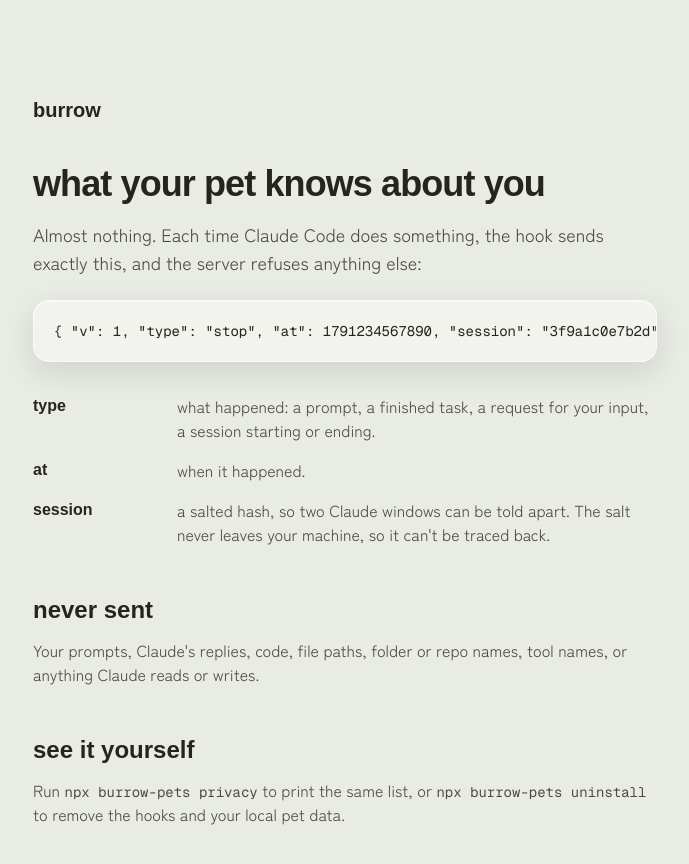
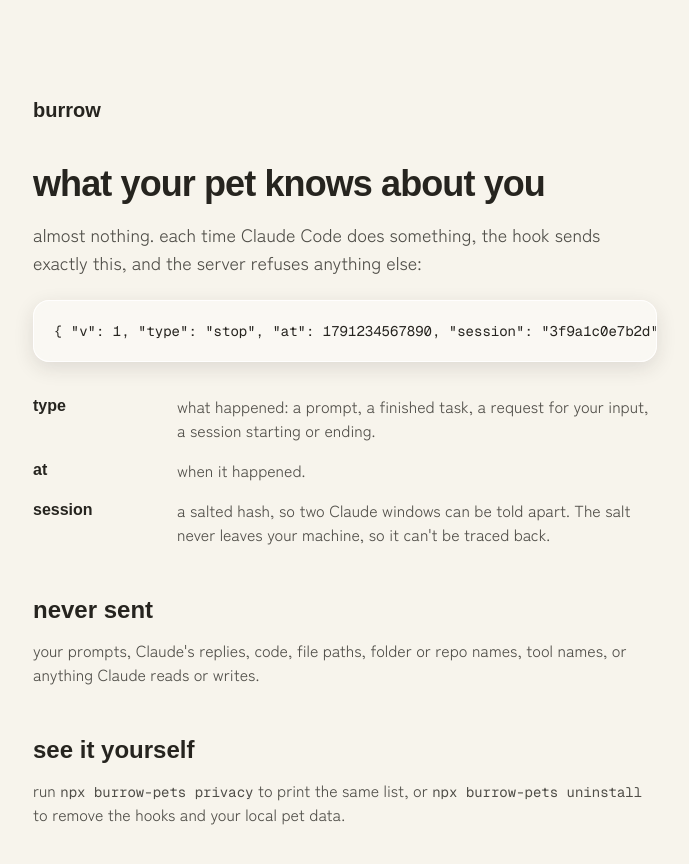
Before and after one commit to siddhantarora7/burrow, a Next.js app in the folder apps/web/: page /privacy in a window 1280 px wide. Shown: the top 864 px of the page, without its empty margins (295-984 px from the left). Built offline with nearby package versions, Linux system fonts and the light colour scheme; a web font is replaced by a local one.

Commit message:
fix(web): privacy and placeholder pages on the current chrome
They still used the retired .glass panel, the old --washi/--sumi theme and
sentence case. Both now use chips (.chip-os takes the night skin when the OS is
dark), --paper/--ink tokens from the chrome palette, and lowercase copy.

```diff
--- a/apps/web/app/globals.css
+++ b/apps/web/app/globals.css
@@ -7,28 +7,18 @@
 }
 
 :root {
-  --washi: #e9ece4;
-  --sumi: #26241f;
-  --glass: rgba(255, 255, 255, 0.4);
-  --glass-line: rgba(255, 255, 255, 0.6);
+  --paper: #f7f4ec;
+  --ink: #26241f;
   color-scheme: light;
 }
+/* Plain pages (privacy, landing) follow the OS theme; the garden's chrome follows its sky instead. */
 @media (prefers-color-scheme: dark) {
-  :root:not([data-theme="light"]) { --washi: #14161a; --sumi: #edebe4; --glass: rgba(30, 32, 38, 0.45); --glass-line: rgba(255, 255, 255, 0.16); color-scheme: dark; }
+  :root:not([data-theme="light"]) { --paper: #181a20; --ink: #f1eee6; color-scheme: dark; }
 }
-:root[data-theme="dark"] { --washi: #14161a; --sumi: #edebe4; --glass: rgba(30, 32, 38, 0.45); --glass-line: rgba(255, 255, 255, 0.16); color-scheme: dark; }
+:root[data-theme="dark"] { --paper: #181a20; --ink: #f1eee6; color-scheme: dark; }
 
-body { background: var(--washi); color: var(--sumi); font-family: var(--font-sans); -webkit-font-smoothing: antialiased; }
+body { background: var(--paper); color: var(--ink); font-family: var(--font-sans); -webkit-font-smoothing: antialiased; }
 :focus-visible { outline: 2px solid #4e6ea3; outline-offset: 3px; border-radius: 8px; }
-
-.glass {
-  background: var(--glass);
-  border: 1px solid var(--glass-line);
-  backdrop-filter: blur(14px) saturate(1.4);
-  -webkit-backdrop-filter: blur(14px) saturate(1.4);
-  box-shadow: inset 0 1px 0 rgba(255, 255, 255, 0.45), 0 10px 30px rgba(20, 24, 40, 0.12);
-}
-@media (prefers-reduced-transparency: reduce) { .glass { backdrop-filter: none; -webkit-backdrop-filter: none; background: var(--washi); } }
 
 /* Name tags are the glance signal and a control (focus or click to boop). Colours come from .chip. */
 .tag {
@@ -56,7 +46,13 @@
 .chip-solid { background: #26241f; color: #f7f4ec; }
 .chip-night { color: #f1eee6; background: rgba(24, 26, 32, 0.76); border-color: rgba(255, 255, 255, 0.16); }
 .chip-night .chip-solid { background: #f1eee6; color: #26241f; }
+/* Chips on plain pages take the night skin when the OS is dark. */
+@media (prefers-color-scheme: dark) {
+  :root:not([data-theme="light"]) .chip-os { color: #f1eee6; background: rgba(24, 26, 32, 0.76); border-color: rgba(255, 255, 255, 0.16); }
+}
+:root[data-theme="dark"] .chip-os { color: #f1eee6; background: rgba(24, 26, 32, 0.76); border-color: rgba(255, 255, 255, 0.16); }
 @media (prefers-reduced-transparency: reduce) { .chip { backdrop-filter: none; -webkit-backdrop-filter: none; background: #faf9f5; } .chip-night { background: #181a20; } }
+@media (prefers-reduced-transparency: reduce) and (prefers-color-scheme: dark) { :root:not([data-theme="light"]) .chip-os { background: #181a20; } }
 
 .hint { animation: hint-in 0.5s cubic-bezier(0.16, 1, 0.3, 1) both; }
 /* opacity only: the hint is centred with `translate`, which an animated translate would override */
--- a/apps/web/app/page.tsx
+++ b/apps/web/app/page.tsx
@@ -2,8 +2,8 @@
   return (
     <main className="mx-auto flex min-h-[100dvh] max-w-xl flex-col justify-center gap-5 px-6">
       <h1 className="font-display text-5xl font-bold tracking-tight">everyone&apos;s agents, one burrow.</h1>
-      <p className="text-lg opacity-80">A tiny pet that reacts live to Claude Code, in a garden shared with your friends.</p>
-      <code className="glass w-fit rounded-full px-5 py-3 font-mono text-sm">npx burrow-pets init</code>
+      <p className="text-lg opacity-80">a tiny pet that reacts live to Claude Code, in a garden shared with your friends.</p>
+      <code className="chip chip-os w-fit rounded-full px-5 py-3 font-mono text-sm">npx burrow-pets init</code>
     </main>
   )
 }
--- a/apps/web/app/privacy/page.tsx
+++ b/apps/web/app/privacy/page.tsx
@@ -10,8 +10,8 @@
     <main className="mx-auto max-w-2xl px-6 py-16 sm:py-24">
       <Link href="/" className="font-display text-xl font-bold">burrow</Link>
       <h1 className="mt-10 font-display text-4xl font-bold tracking-tight">what your pet knows about you</h1>
-      <p className="mt-4 text-lg opacity-80">Almost nothing. Each time Claude Code does something, the hook sends exactly this, and the server refuses anything else:</p>
-      <pre className="glass mt-6 overflow-x-auto rounded-2xl p-5 font-mono text-sm">{PAYLOAD}</pre>
+      <p className="mt-4 text-lg opacity-80">almost nothing. each time Claude Code does something, the hook sends exactly this, and the server refuses anything else:</p>
+      <pre className="chip chip-os mt-6 overflow-x-auto rounded-2xl p-5 font-mono text-sm">{PAYLOAD}</pre>
       <dl className="mt-8 grid gap-4 sm:grid-cols-[8rem_1fr]">
         <dt className="font-display font-bold">type</dt>
         <dd className="opacity-80">what happened: a prompt, a finished task, a request for your input, a session starting or ending.</dd>
@@ -21,10 +21,10 @@
         <dd className="opacity-80">a salted hash, so two Claude windows can be told apart. The salt never leaves your machine, so it can&apos;t be traced back.</dd>
       </dl>
       <h2 className="mt-12 font-display text-2xl font-bold">never sent</h2>
-      <p className="mt-3 opacity-80">Your prompts, Claude&apos;s replies, code, file paths, folder or repo names, tool names, or anything Claude reads or writes.</p>
+      <p className="mt-3 opacity-80">your prompts, Claude&apos;s replies, code, file paths, folder or repo names, tool names, or anything Claude reads or writes.</p>
       <h2 className="mt-12 font-display text-2xl font-bold">see it yourself</h2>
       <p className="mt-3 opacity-80">
-        Run <code className="font-mono text-sm">npx burrow-pets privacy</code> to print the same list, or{' '}
+        run <code className="font-mono text-sm">npx burrow-pets privacy</code> to print the same list, or{' '}
         <code className="font-mono text-sm">npx burrow-pets uninstall</code> to remove the hooks and your local pet data.
       </p>
     </main>
--- a/apps/web/components/BurrowView.tsx
+++ b/apps/web/components/BurrowView.tsx
@@ -59,7 +59,7 @@
   const statusText = statusLabel ?? (status === 'live' ? 'live' : status === 'not_found' ? 'not found' : status === 'reconnecting' ? 'reconnecting…' : 'connecting…')
 
   return (
-    <main className="relative min-h-[100dvh] w-full overflow-x-hidden" style={{ background: hour === null ? 'var(--washi)' : paletteAt(hour).gravel }}>
+    <main className="relative min-h-[100dvh] w-full overflow-x-hidden" style={{ background: hour === null ? 'var(--paper)' : paletteAt(hour).gravel }}>
       <header className="fixed inset-x-0 top-0 z-20 flex items-center gap-2 px-3 py-3 sm:px-6">
         <span className={`chip ${night ? 'chip-night' : ''} flex items-center gap-1.5 rounded-full py-0.5 pl-1.5 pr-4 font-display text-lg font-bold`}>
           <Mark />
```
